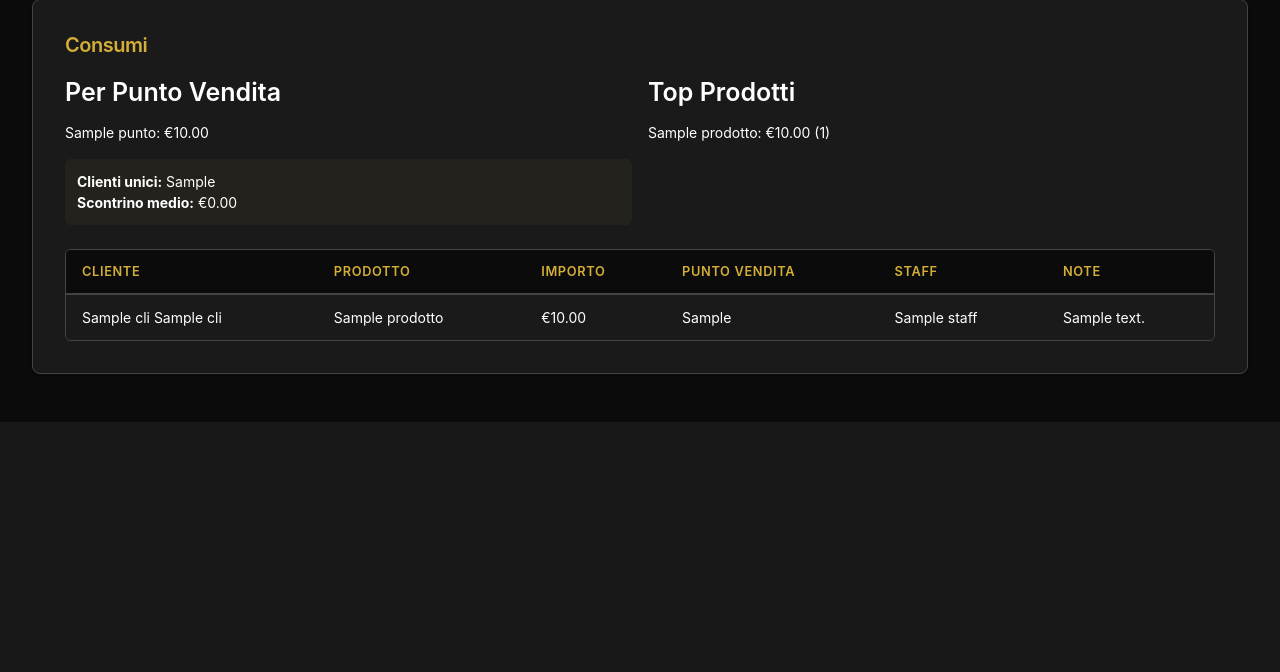
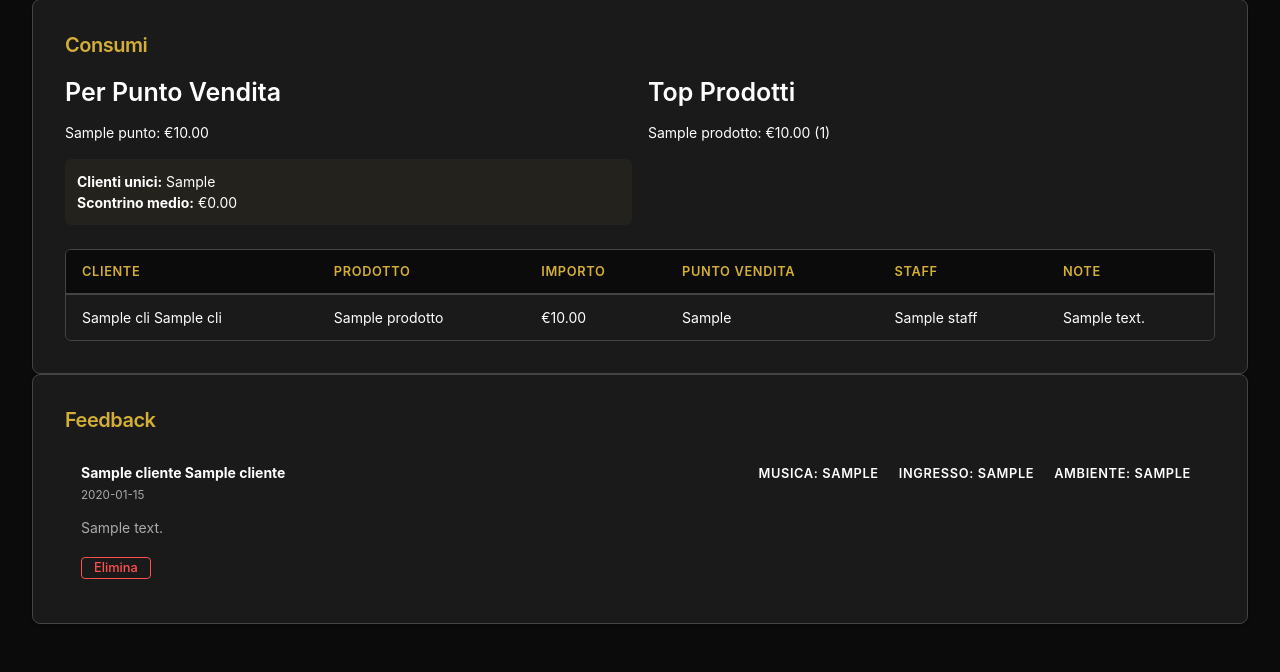
Before and after one commit to robertolibanora/Malibu, a Flask app: template templates/admin/evento_detail.html in a window 1280 px wide. Shown: the part 1776-2448 px from the top of the page. Before the commit the page ends 2198 px from the top, so only its background shows below. Run offline with Flask 3, Linux system fonts and the light colour scheme; the template is opened without the code that fills it: most values are stand-ins (such as "Sample title", 1, 10 or a date in 2020); grey boxes marked "Sample" are stand-in pictures; parts of the project's set-up code (start-up, migrations or seed data) failed here and were passed over.

Commit message:
Sposta feedback nel dettaglio evento

```diff
--- a/app/routes/feedback.py
+++ b/app/routes/feedback.py
@@ -187,6 +187,9 @@ def admin_delete(id_feedback):
         db.delete(fb)
         db.commit()
         flash("Feedback eliminato.", "success")
+        next_url = request.form.get("next")
+        if next_url:
+            return redirect(next_url)
         return redirect(url_for("feedback.admin_list"))
     finally:
         db.close()
--- a/templates/admin/evento_detail.html
+++ b/templates/admin/evento_detail.html
@@ -316,5 +316,38 @@
     <p class="text--muted">Nessun consumo registrato per questo evento.</p>
     {% endif %}
   </section>
+
+  <!-- Feedback -->
+  <section class="card">
+    <h2 class="card__title">Feedback</h2>
+    {% if feedback_evento %}
+    <div class="list">
+      {% for fb, cliente in feedback_evento %}
+      <div class="list__item">
+        <div style="display: flex; justify-content: space-between; align-items: flex-start; gap: 1rem; flex-wrap: wrap;">
+          <div>
+            <strong>{{ cliente.nome }} {{ cliente.cognome }}</strong><br>
+            <small class="text--muted">{{ fb.data_feedback.strftime('%d/%m/%Y %H:%M') if fb.data_feedback else '—' }}</small>
+          </div>
+          <div class="badge-group">
+            <span class="badge">Musica: {{ fb.voto_musica }}</span>
+            <span class="badge">Ingresso: {{ fb.voto_ingresso }}</span>
+            <span class="badge">Ambiente: {{ fb.voto_ambiente }}</span>
+          </div>
+        </div>
+        {% if fb.note %}
+        <p class="text--muted" style="margin-top: 0.75rem;">{{ fb.note }}</p>
+        {% endif %}
+        <form method="post" action="{{ url_for('feedback.admin_delete', id_feedback=fb.id_feedback) }}" style="margin-top: 0.75rem;">
+          <input type="hidden" name="next" value="{{ url_for('eventi.admin_evento_detail', evento_id=evento.id_evento) }}">
+          <button class="btn btn--danger btn--small" onclick="return confirm('Eliminare il feedback selezionato?');" type="submit">Elimina</button>
+        </form>
+      </div>
+      {% endfor %}
+    </div>
+    {% else %}
+    <p class="text--muted">Nessun feedback registrato per questo evento.</p>
+    {% endif %}
+  </section>
 </div>
 {% endblock %}
```
Also changed, not shown: app/routes/eventi.py (+9 -0 lines).
